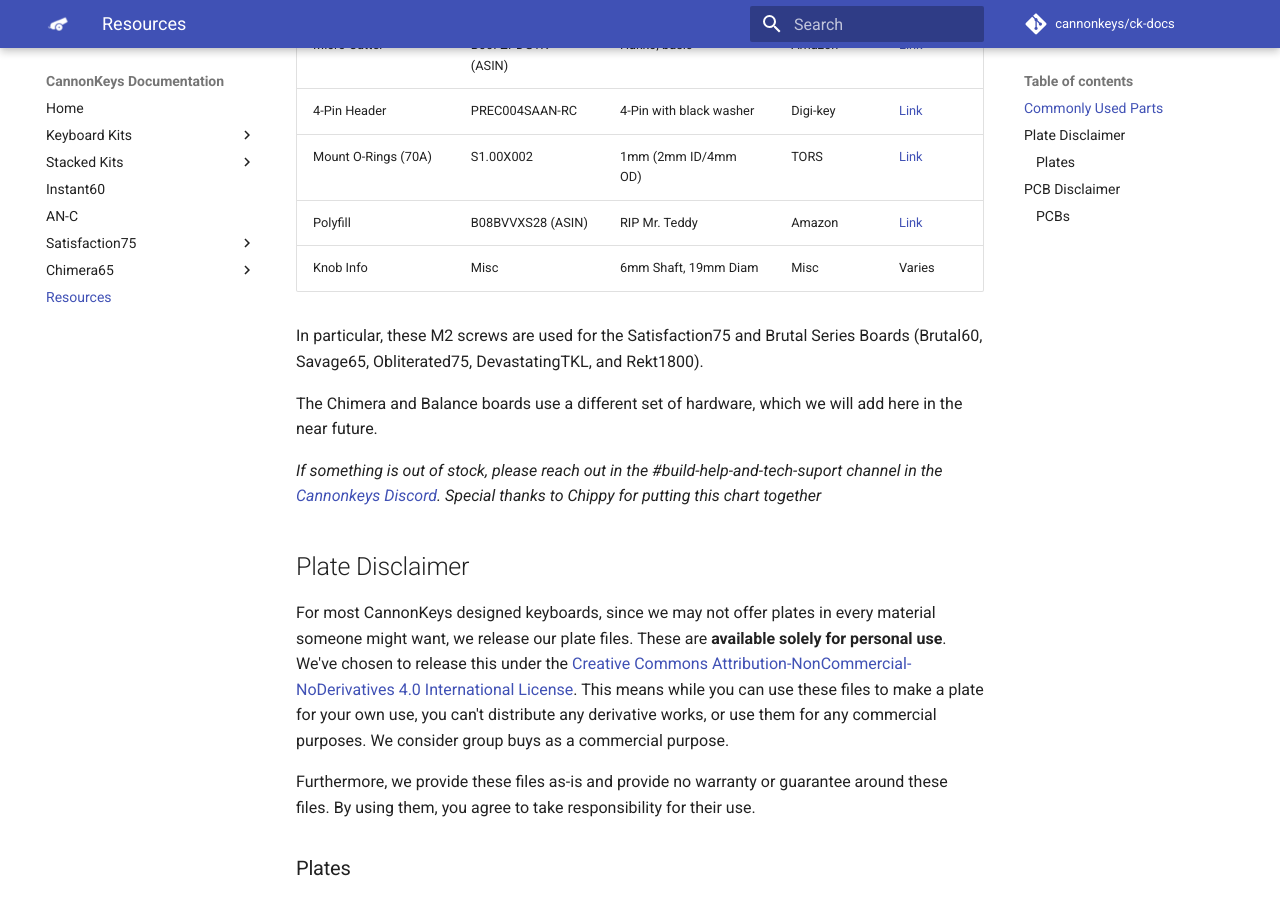
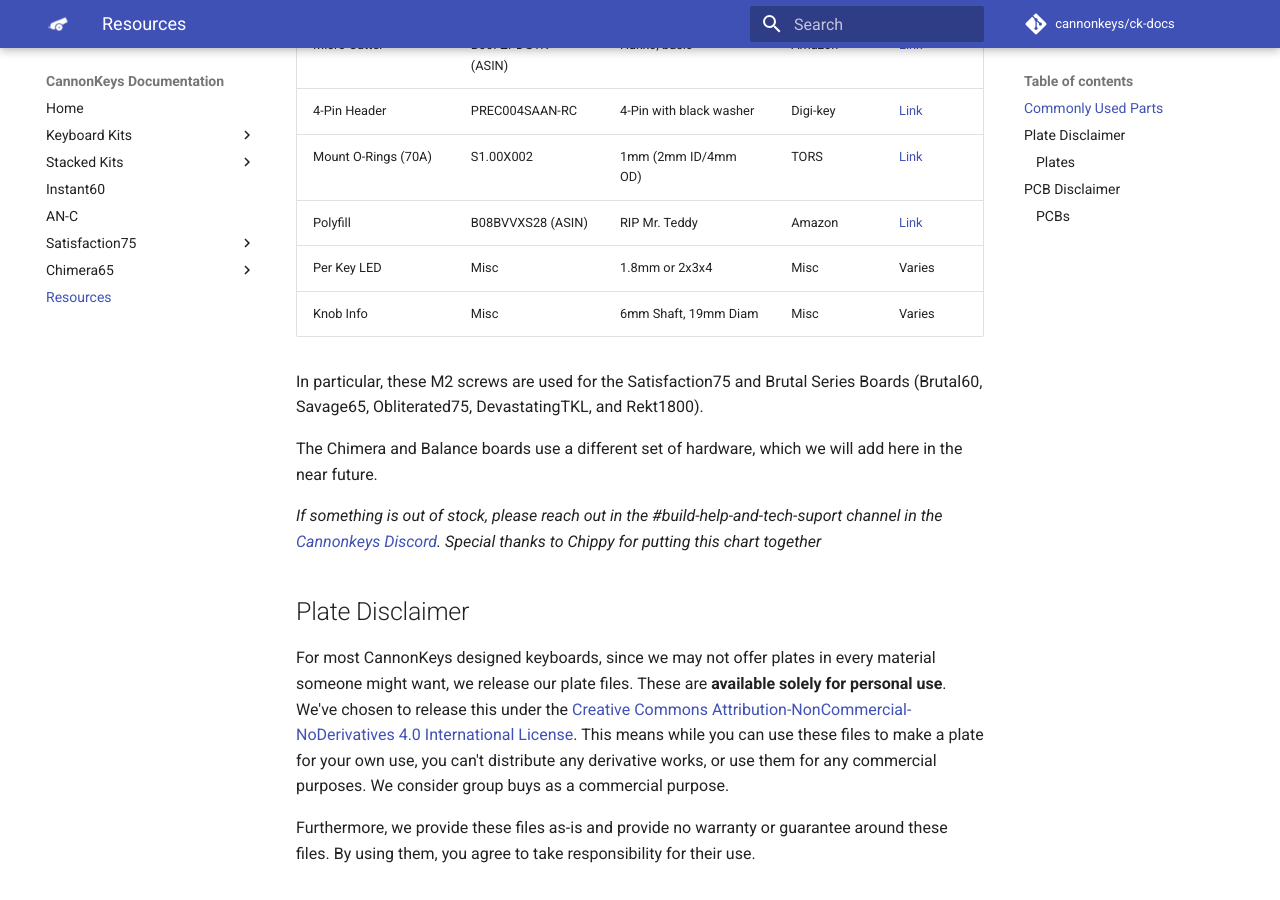
Before and after one commit to cannonkeys/ck-docs, an MkDocs documentation site: the page built from docs/resources.md, in a window 1280 px wide and 900 px high, scrolled down 817 px. Built offline with MkDocs 1.6.1 and Material for MkDocs 9.7.7, drawn with Linux system fonts in a browser that asks for light colours; comment, search, counter and statistics services are not loaded.

Commit message:
update resources.md part list to include led info (#16)
added row in table with led info

```diff
--- a/docs/resources.md
+++ b/docs/resources.md
@@ -18,6 +18,7 @@ In many of our CannonKeys designed products, we use the same parts. This is true
 | 4-Pin Header| PREC004SAAN-RC|4-Pin with black washer| Digi-key| [Link](https://www.digikey.com/en/products/detail/sullins-connector-solutions/PREC004SAAN-RC/2774850?s=N4IgjCBcoLQdIDGUAuAnArgUwDQgPZQDaIAzAKwgC6AvjXgEzEgAKASgKIDCADDwCwBlAILCAcjDZdqNIA) |
 | Mount O-Rings (70A)| S1.00X002| 1mm (2mm ID/4mm OD)| TORS| [Link](https://www.theoringstore.com/store/index.php?main_page=product_info&cPath=368_686_687&products_id=39516)   |
 | Polyfill | B08BVVXS28 (ASIN) | RIP Mr. Teddy | Amazon | [Link](https://www.amazon.com/Mr-Polyester-Stuffing-Filling-Stuffed/dp/B08BVVXS28/ref=sr_1_2?dchild=1&keywords=stuffing&qid=1609961000&sr=8-2) |
+| Per Key LED | Misc | 1.8mm or 2x3x4 | Misc | Varies |
 | Knob Info | Misc | 6mm Shaft, 19mm Diam | Misc | Varies |
 
 In particular, these M2 screws are used for the Satisfaction75 and Brutal Series Boards (Brutal60, Savage65, Obliterated75, DevastatingTKL, and Rekt1800).
```
